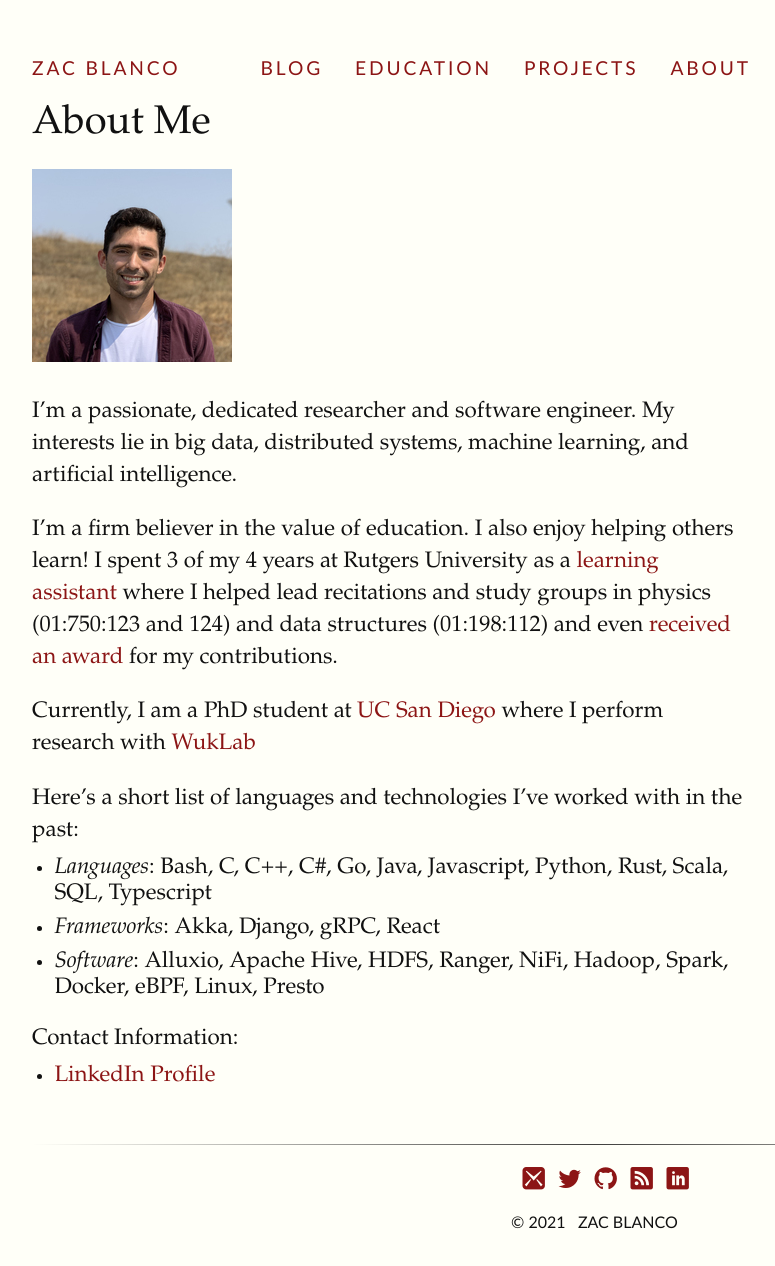
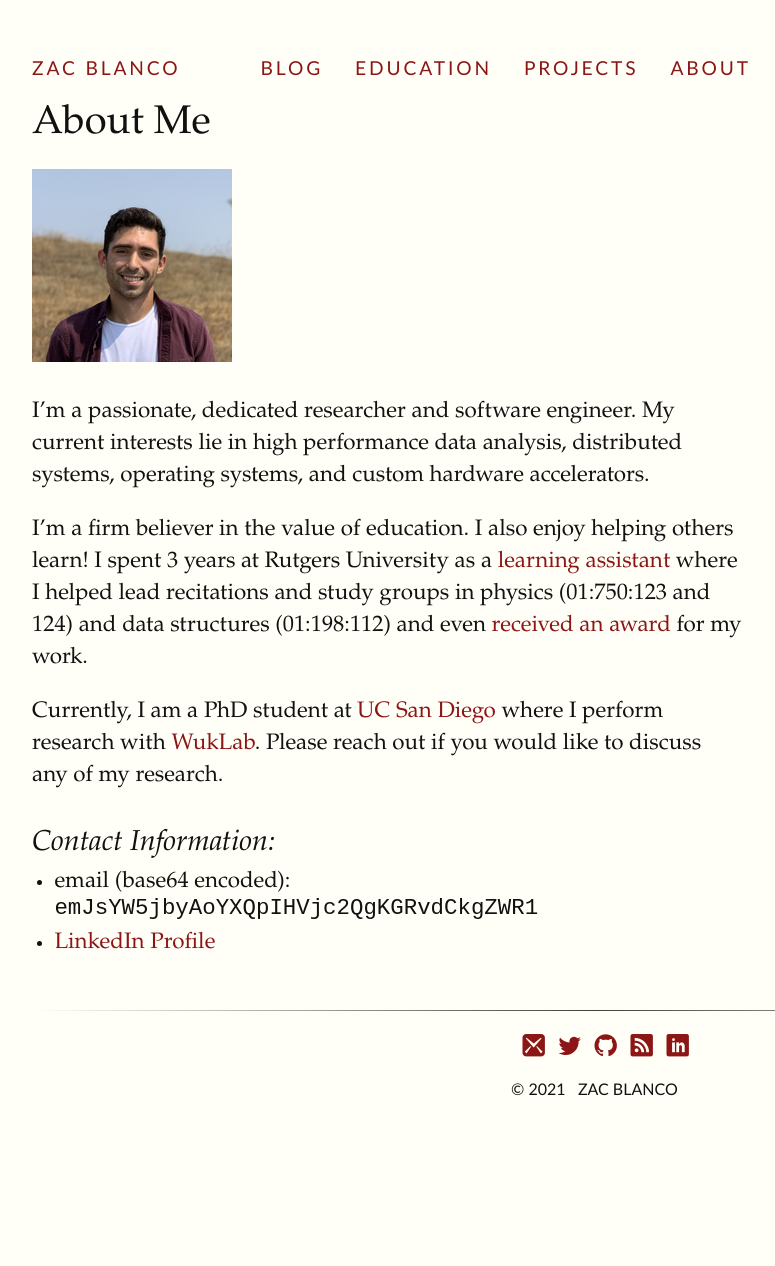
Before and after one commit to ZacBlanco/zacblanco.github.io, a Jekyll site: the page built from about.md, in a window 1280 px wide. Shown: the whole page, without its empty margins (64-839 px from the left). Built offline with Jekyll 4.4.1, drawn with Linux system fonts in a browser that asks for light colours; some web fonts are replaced; after the commit the page ends 1133 px from its top, so only the background shows below that.

```diff
--- a/about.md
+++ b/about.md
@@ -6,19 +6,23 @@ permalink: /about/
 
 ![me in my natural habitat]({{ "/assets/images/zac.jpg" | prepend: site.baseurl }})
 
-I'm a passionate, dedicated researcher and software engineer. My interests lie in big data, distributed systems, machine learning, and artificial intelligence.
+I'm a passionate, dedicated researcher and software engineer. My current
+interests lie in high performance data analysis, distributed systems, operating
+systems, and custom hardware accelerators.
 
-I'm a firm believer in the value of education. I also enjoy helping others learn! I spent 3 of my 4 years at Rutgers University as a [learning assistant](https://rlc.rutgers.edu/services/learning-assistant-program) where I helped lead recitations and study groups in physics (01:750:123 and 124) and data structures (01:198:112) and even [received an award](http://studentawards.rutgers.edu/2018/05/01/zachary-blanco/) for my contributions.
+I'm a firm believer in the value of education. I also enjoy helping others
+learn! I spent 3 years at Rutgers University as a [learning
+assistant](https://rlc.rutgers.edu/services/learning-assistant-program) where I
+helped lead recitations and study groups in physics (01:750:123 and 124) and
+data structures (01:198:112) and even [received an
+award](http://studentawards.rutgers.edu/2018/05/01/zachary-blanco/) for my
+work.
 
-Currently, I am a PhD student at [UC San Diego](https://ucsd.edu) where I perform research with [WukLab](https://wuklab.io)
+Currently, I am a PhD student at [UC San Diego](https://ucsd.edu) where I
+perform research with [WukLab](https://wuklab.io). Please reach out if you would
+like to discuss any of my research.
 
-Here's a short list of languages and technologies I've worked with in the past:
+### Contact Information:
 
-- _Languages_: Bash, C, C++, C#, Go, Java, Javascript, Python, Rust, Scala, SQL, Typescript
-- _Frameworks_: Akka, Django, gRPC, React
-- _Software_: Alluxio, Apache Hive, HDFS, Ranger, NiFi, Hadoop, Spark, Docker, eBPF, Linux, Presto
-
-
-Contact Information:
-
+- email (base64 encoded): `emJsYW5jbyAoYXQpIHVjc2QgKGRvdCkgZWR1`
 - [LinkedIn Profile](https://www.linkedin.com/pub/zac-blanco/9a/2a6/8a9)
```
Also changed, not shown: index.md (+3 -3 lines).
